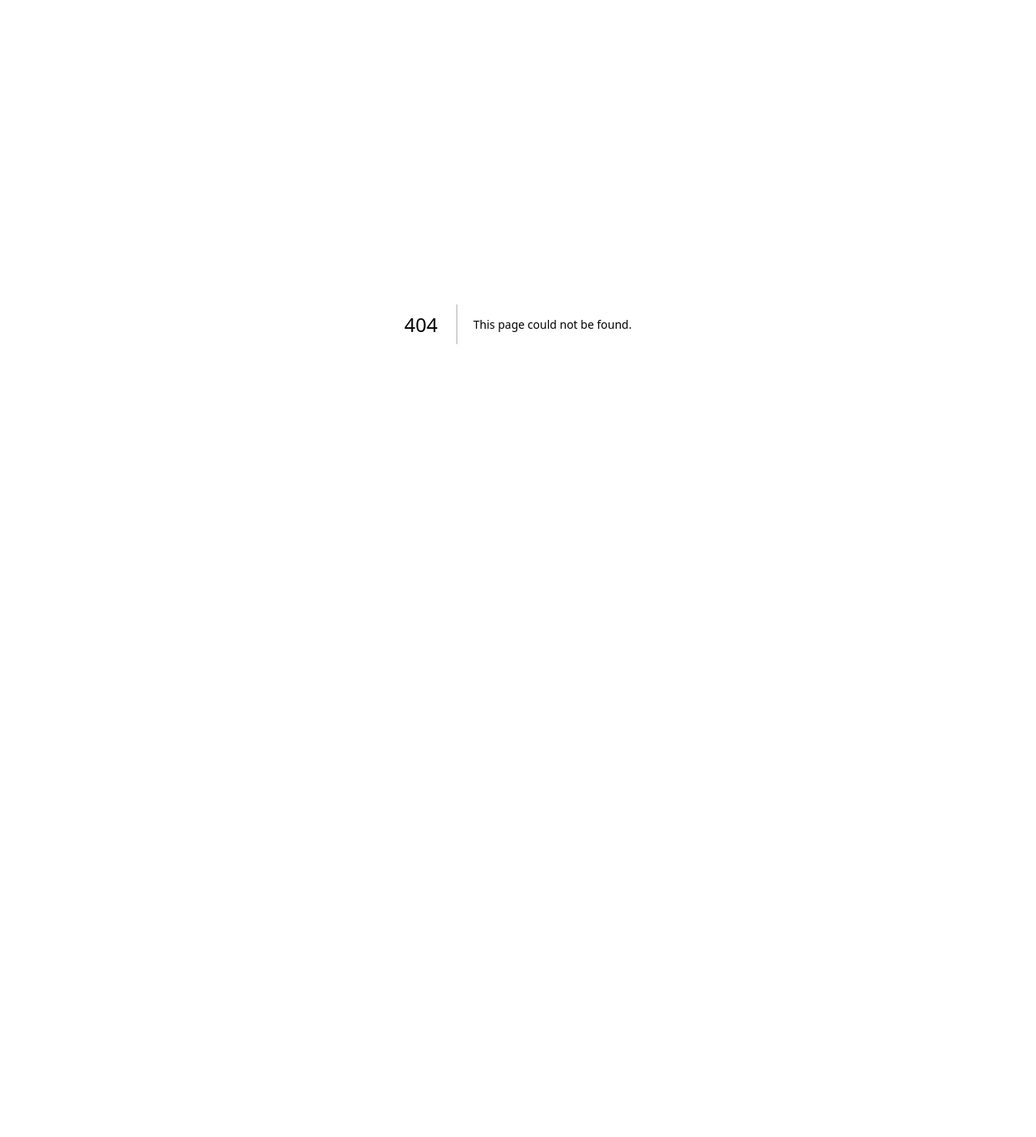
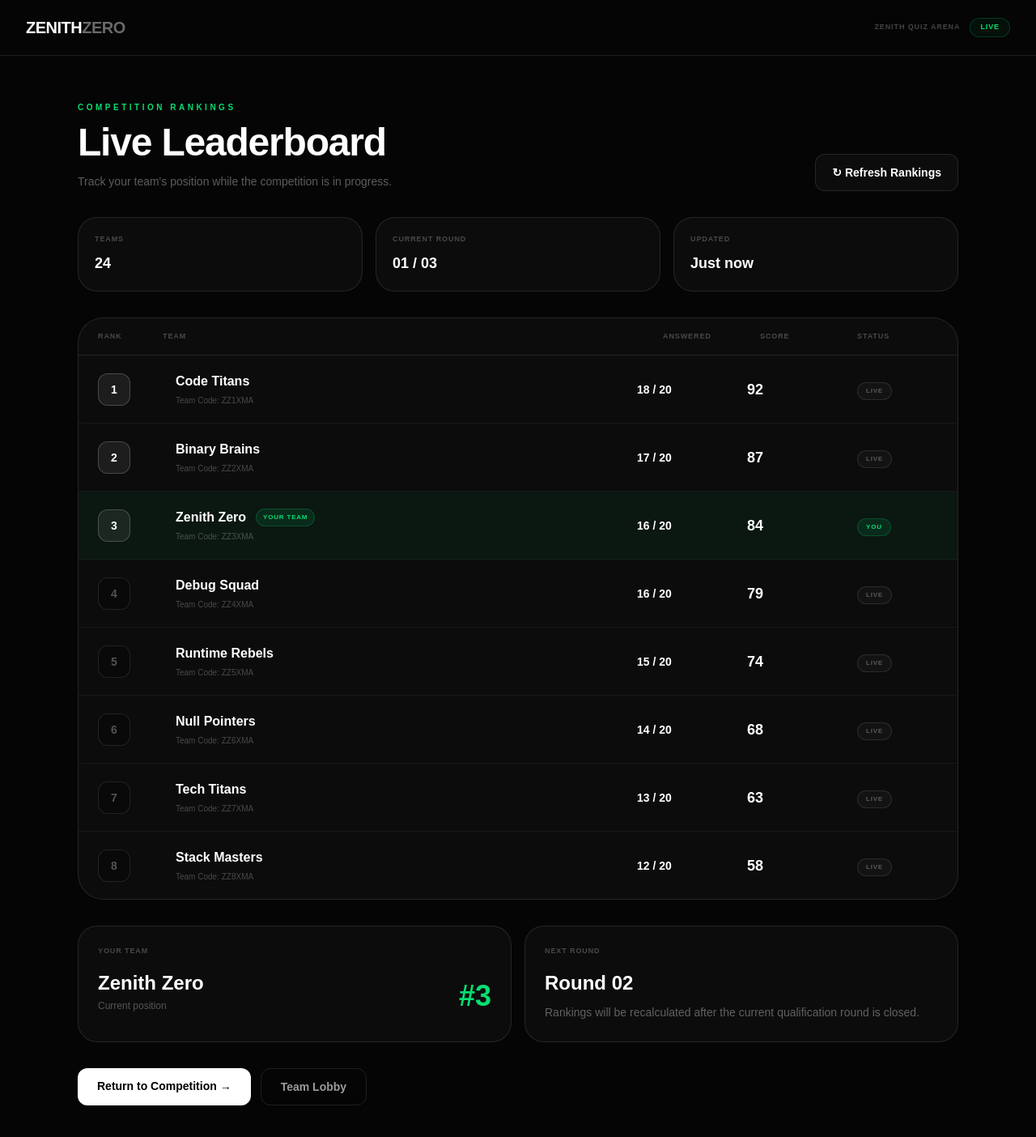
Before and after one commit to niharrai7/zenith-zero, a Next.js app: page /events/event/competition/leaderboard in a window 1280 px wide. Before the commit this address had no page. Shown: the top 1404 px of the page at 81% size. Before the commit the page ends 800 px from the top, so only its background shows below. Built offline with nearby package versions, Linux system fonts and the light colour scheme.

Commit message:
feat: add live competition leaderboard

```diff
--- /dev/null
+++ b/app/events/event/competition/leaderboard/page.js
@@ -0,0 +1,247 @@
+"use client";
+
+import { useState } from "react";
+import Link from "next/link";
+
+const initialTeams = [
+  { rank: 1, name: "Code Titans", score: 92, answered: 18, status: "LIVE" },
+  { rank: 2, name: "Binary Brains", score: 87, answered: 17, status: "LIVE" },
+  { rank: 3, name: "Zenith Zero", score: 84, answered: 16, status: "YOU" },
+  { rank: 4, name: "Debug Squad", score: 79, answered: 16, status: "LIVE" },
+  { rank: 5, name: "Runtime Rebels", score: 74, answered: 15, status: "LIVE" },
+  { rank: 6, name: "Null Pointers", score: 68, answered: 14, status: "LIVE" },
+  { rank: 7, name: "Tech Titans", score: 63, answered: 13, status: "LIVE" },
+  { rank: 8, name: "Stack Masters", score: 58, answered: 12, status: "LIVE" },
+];
+
+export default function LeaderboardPage() {
+  const [teams, setTeams] = useState(initialTeams);
+  const [lastUpdated, setLastUpdated] = useState("Just now");
+
+  function refreshLeaderboard() {
+    const updated = teams.map((team) => ({
+      ...team,
+      score:
+        team.status === "YOU"
+          ? team.score
+          : Math.min(100, team.score + Math.floor(Math.random() * 4)),
+    }));
+
+    updated.sort((a, b) => b.score - a.score);
+
+    const ranked = updated.map((team, index) => ({
+      ...team,
+      rank: index + 1,
+    }));
+
+    setTeams(ranked);
+    setLastUpdated("A few seconds ago");
+  }
+
+  return (
+    <main className="min-h-screen bg-[#050505] text-white">
+      <nav className="border-b border-white/10">
+        <div className="mx-auto flex max-w-7xl items-center justify-between px-5 py-5 sm:px-8">
+          <Link href="/" className="text-xl font-black tracking-tight">
+            ZENITH<span className="text-white/40">ZERO</span>
+          </Link>
+
+          <div className="flex items-center gap-3">
+            <span className="hidden text-[9px] font-bold uppercase tracking-widest text-white/25 sm:block">
+              Zenith Quiz Arena
+            </span>
+
+            <span className="rounded-full border border-green-400/20 bg-green-400/5 px-3 py-1 text-[9px] font-bold tracking-widest text-green-400">
+              LIVE
+            </span>
+          </div>
+        </div>
+      </nav>
+
+      <section className="mx-auto max-w-6xl px-5 py-10 sm:px-8 sm:py-14">
+        <div className="flex flex-col justify-between gap-6 sm:flex-row sm:items-end">
+          <div>
+            <p className="text-[10px] font-bold uppercase tracking-[0.35em] text-green-400">
+              Competition Rankings
+            </p>
+
+            <h1 className="mt-3 text-4xl font-black tracking-tight sm:text-5xl">
+              Live Leaderboard
+            </h1>
+
+            <p className="mt-3 max-w-xl text-sm leading-6 text-white/35">
+              Track your team&apos;s position while the competition is in
+              progress.
+            </p>
+          </div>
+
+          <button
+            onClick={refreshLeaderboard}
+            className="rounded-xl border border-white/10 bg-white/[0.03] px-5 py-3 text-sm font-bold transition hover:bg-white/[0.07]"
+          >
+            ↻ Refresh Rankings
+          </button>
+        </div>
+
+        <div className="mt-8 grid gap-4 sm:grid-cols-3">
+          <Stat label="Teams" value="24" />
+          <Stat label="Current Round" value="01 / 03" />
+          <Stat label="Updated" value={lastUpdated} />
+        </div>
+
+        <div className="mt-8 overflow-hidden rounded-[2rem] border border-white/10 bg-white/[0.03]">
+          <div className="hidden grid-cols-[80px_1fr_120px_120px_100px] border-b border-white/10 px-6 py-4 text-[9px] font-bold uppercase tracking-widest text-white/25 sm:grid">
+            <span>Rank</span>
+            <span>Team</span>
+            <span>Answered</span>
+            <span>Score</span>
+            <span>Status</span>
+          </div>
+
+          <div className="divide-y divide-white/5">
+            {teams.map((team) => (
+              <div
+                key={team.name}
+                className={`grid gap-4 px-5 py-5 sm:grid-cols-[80px_1fr_120px_120px_100px] sm:items-center sm:px-6 ${
+                  team.status === "YOU"
+                    ? "bg-green-400/[0.05]"
+                    : "hover:bg-white/[0.02]"
+                }`}
+              >
+                <div className="flex items-center gap-3">
+                  <RankBadge rank={team.rank} />
+
+                  <span className="text-[9px] font-bold uppercase tracking-widest text-white/20 sm:hidden">
+                    Rank
+                  </span>
+                </div>
+
+                <div>
+                  <div className="flex items-center gap-3">
+                    <p className="font-bold">{team.name}</p>
+
+                    {team.status === "YOU" && (
+                      <span className="rounded-full border border-green-400/20 bg-green-400/10 px-2 py-1 text-[8px] font-bold uppercase tracking-widest text-green-400">
+                        Your Team
+                      </span>
+                    )}
+                  </div>
+
+                  <p className="mt-1 text-[10px] text-white/25">
+                    Team Code: ZZ{team.rank}XMA
+                  </p>
+                </div>
+
+                <div>
+                  <p className="text-[9px] uppercase tracking-widest text-white/20 sm:hidden">
+                    Answered
+                  </p>
+                  <p className="mt-1 text-sm font-semibold sm:mt-0">
+                    {team.answered} / 20
+                  </p>
+                </div>
+
+                <div>
+                  <p className="text-[9px] uppercase tracking-widest text-white/20 sm:hidden">
+                    Score
+                  </p>
+                  <p className="mt-1 text-lg font-black sm:mt-0">
+                    {team.score}
+                  </p>
+                </div>
+
+                <div>
+                  <span
+                    className={`inline-flex rounded-full border px-2.5 py-1 text-[8px] font-bold uppercase tracking-widest ${
+                      team.status === "YOU"
+                        ? "border-green-400/20 bg-green-400/10 text-green-400"
+                        : "border-white/10 bg-white/[0.03] text-white/30"
+                    }`}
+                  >
+                    {team.status}
+                  </span>
+                </div>
+              </div>
+            ))}
+          </div>
+        </div>
+
+        <div className="mt-8 grid gap-4 lg:grid-cols-2">
+          <div className="rounded-3xl border border-white/10 bg-white/[0.03] p-6">
+            <p className="text-[9px] font-bold uppercase tracking-widest text-white/25">
+              Your Team
+            </p>
+
+            <div className="mt-4 flex items-end justify-between">
+              <div>
+                <h2 className="text-2xl font-black">Zenith Zero</h2>
+                <p className="mt-1 text-xs text-white/30">
+                  Current position
+                </p>
+              </div>
+
+              <p className="text-4xl font-black text-green-400">
+                #{teams.find((team) => team.status === "YOU")?.rank || 3}
+              </p>
+            </div>
+          </div>
+
+          <div className="rounded-3xl border border-white/10 bg-white/[0.03] p-6">
+            <p className="text-[9px] font-bold uppercase tracking-widest text-white/25">
+              Next Round
+            </p>
+
+            <h2 className="mt-4 text-2xl font-black">Round 02</h2>
+
+            <p className="mt-2 text-sm leading-6 text-white/35">
+              Rankings will be recalculated after the current qualification
+              round is closed.
+            </p>
+          </div>
+        </div>
+
+        <div className="mt-8 flex flex-col gap-3 sm:flex-row">
+          <Link
+            href="/events/event/competition/questions"
+            className="rounded-xl bg-white px-6 py-3 text-center text-sm font-bold text-black transition hover:bg-white/90"
+          >
+            Return to Competition →
+          </Link>
+
+          <Link
+            href="/events/event/team"
+            className="rounded-xl border border-white/10 px-6 py-3 text-center text-sm font-bold text-white/60 transition hover:bg-white/5"
+          >
+            Team Lobby
+          </Link>
+        </div>
+      </section>
+    </main>
+  );
+}
+
+function RankBadge({ rank }) {
+  return (
+    <div
+      className={`flex h-10 w-10 items-center justify-center rounded-xl border text-sm font-black ${
+        rank <= 3
+          ? "border-white/20 bg-white/[0.07] text-white"
+          : "border-white/10 bg-black/20 text-white/30"
+      }`}
+    >
+      {rank}
+    </div>
+  );
+}
+
+function Stat({ label, value }) {
+  return (
+    <div className="rounded-3xl border border-white/10 bg-white/[0.03] p-5">
+      <p className="text-[9px] font-bold uppercase tracking-widest text-white/25">
+        {label}
+      </p>
+
+      <p className="mt-2 text-lg font-black">{value}</p>
+    </div>
+  );
+}
```
